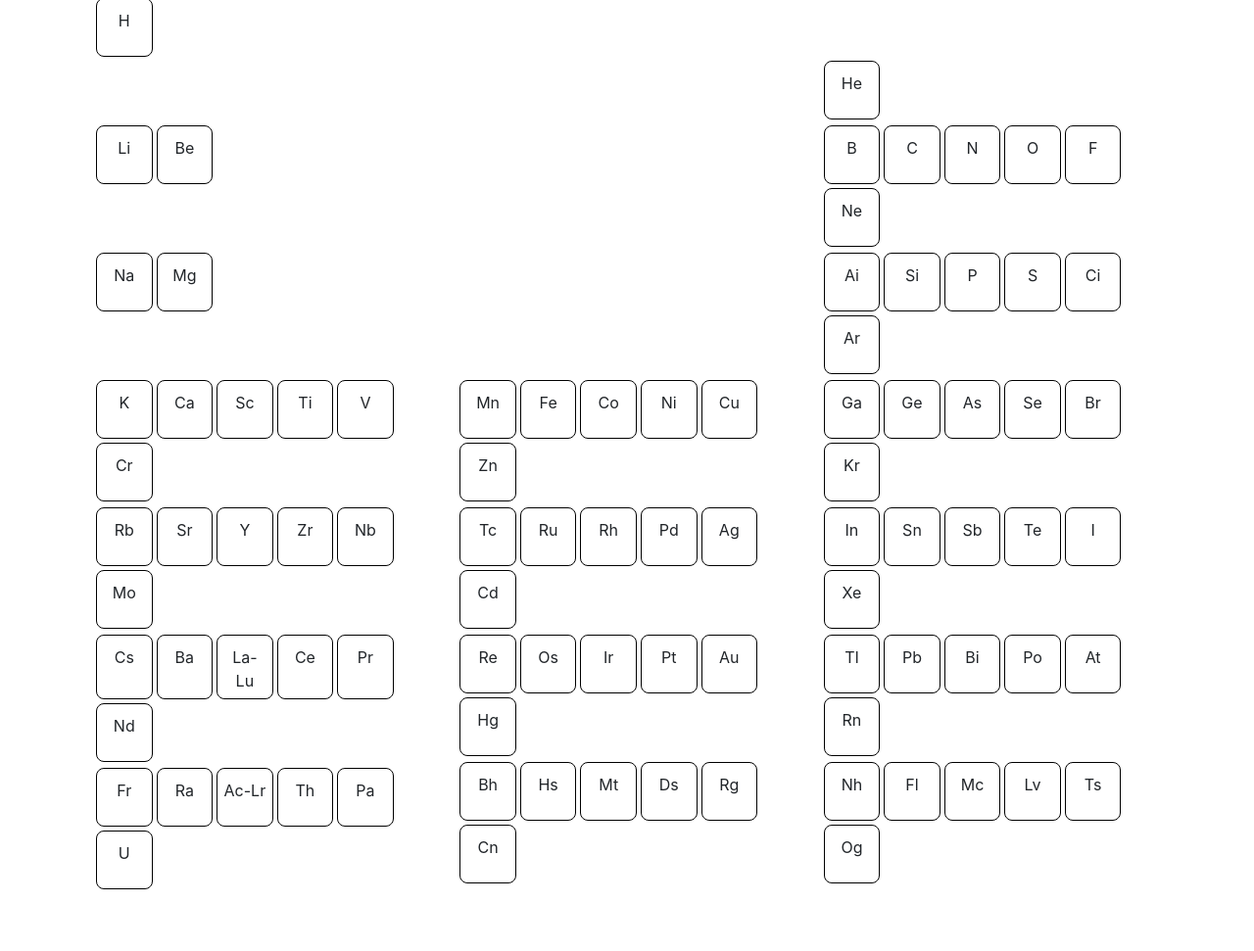
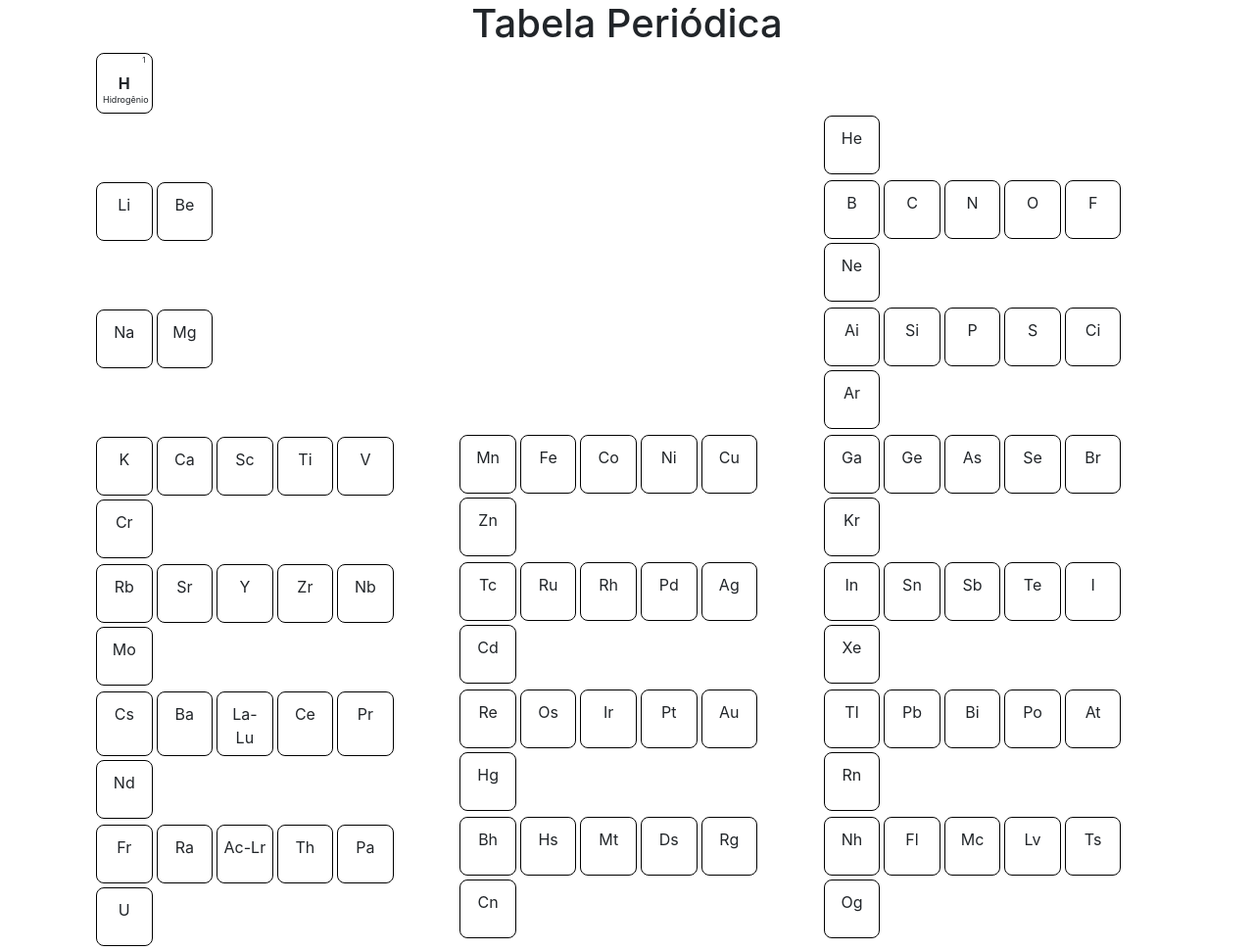
Before and after one commit to goemon009/sistemas_internet, a plain HTML site: page aula02.html in a window 1280 px wide. Shown: the whole page at 98% size. Before the commit the page ends 918 px from the top, so only its background shows below. Drawn offline with nearby package versions, Linux system fonts and the light colour scheme.

Commit message:
Update aula02.html
versão 2

```diff
--- a/aula02.html
+++ b/aula02.html
@@ -12,12 +12,18 @@
     </head>
     <body>
 
+        <h1 class="titulo-principal text-center">Tabela Periódica</h1>
+
         <div class="container">
             <div class="row">
                 <!--1º bloco de 6 colunas-->
                 <div class="col-md-4">
                     <div class="row">
-                        <div class="col-md-2 elemento">H</div>
+                        <div class="col-md-2 elemento">
+                            <span class="numero-atomico">1</span>
+                            <span class="simbolo">H</span>
+                            <span class="nome-elemento">Hidrogênio</span>
+                        </div>
                         <div class="col-md-2 elemento-vazio"></div>
                         <div class="col-md-2 elemento-vazio"></div>
                         <div class="col-md-2 elemento-vazio"></div>
```
